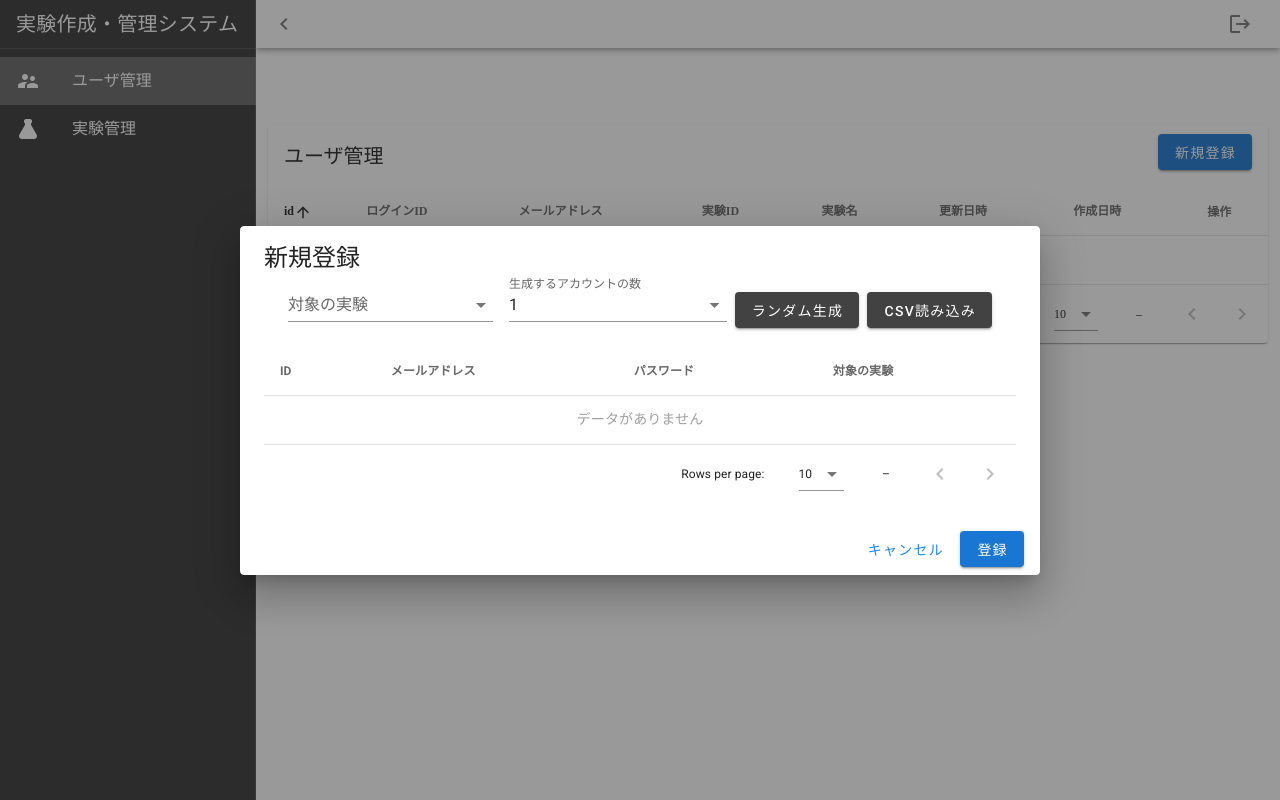
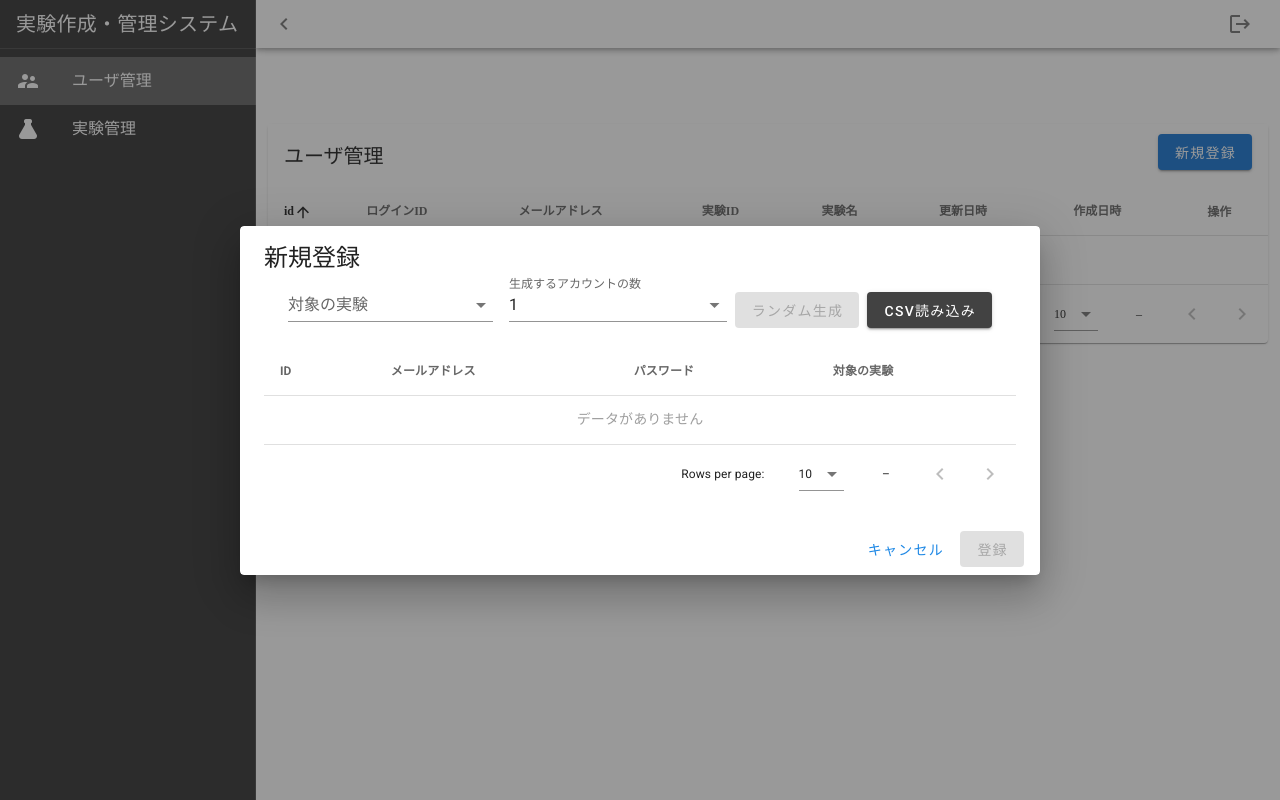
Before and after one commit to inoue0124/experiment-web, a Nuxt app in the folder front/: page /admin/users in a window 1280 px wide. Both pictures are taken after a click on the button "新規登録". Built offline with nearby package versions, Linux system fonts and the light colour scheme; no server answers.

Commit message:
ダイアログのボタン挙動を修正

```diff
--- a/front/components/dialogs/RegisterUserDialog.vue
+++ b/front/components/dialogs/RegisterUserDialog.vue
@@ -29,15 +29,14 @@
               ></v-select>
               <v-btn
                 color="secondary"
-                dark
                 class="mb-3 mr-2"
                 @click="generate()"
+                :disabled="experiment_id===null || num_generate===0"
               >
                 ランダム生成
               </v-btn>
               <v-btn
                 color="secondary"
-                dark
                 class="mb-3 mr-2"
                 @click="generate()"
               >
@@ -56,7 +55,7 @@
       <v-card-actions>
         <v-spacer></v-spacer>
         <v-btn color="blue darken-1" text @click="cancel">キャンセル</v-btn>
-        <v-btn color="primary" dark @click="register">登録</v-btn>
+        <v-btn color="primary" @click="register" :disabled="users.length===0">登録</v-btn>
       </v-card-actions>
 
     </v-card>
@@ -80,7 +79,7 @@ export default {
       users: [],
       num_generate: 1,
       nums: [...Array(31).keys()],
-      experiment_id: 0,
+      experiment_id: null,
       experiments: [],
     }
   },
@@ -94,6 +93,7 @@ export default {
       this.dialog = true
     },
     cancel() {
+      this.users = []
       this.dialog = false
     },
     generate() {
@@ -130,9 +130,10 @@ export default {
     },
 
     downloadCSV () {
-      var csv = '\ufeff' + 'ID,メールアドレス,パスワード,実験ID\n'
+      var csv = '\ufeff' + 'ID,メールアドレス,パスワード,実験ID,実験名\n'
       this.users.forEach(el => {
-        var line = el['uuid'] + ',' + el['email'] + ',' + el['password'] + ',' + el['t_experiment_id'] + '\n'
+        var line = el['uuid'] + ',' + el['email'] + ',' + el['password'] + ','
+        + el['t_experiment_id'] + ',' + this.experiments.find((elm) => elm.id === this.experiment_id).name +'\n'
         csv += line
       })
       let blob = new Blob([csv], { type: 'text/csv' })
--- a/front/pages/admin/experiments/index.vue
+++ b/front/pages/admin/experiments/index.vue
@@ -101,7 +101,7 @@ export default {
 
   computed: {
     deleteMessage() {
-      return `${this.editedItem.uuid} のユーザ情報を削除します。よろしいですか。`
+      return `${this.editedItem.name} を削除します。よろしいですか。`
     }
   },
 
@@ -134,14 +134,14 @@ export default {
 
     confirmEdit () {
       ExperimentApi.updateExperiment(this.experiments[this.editedIndex].id, this.editedItem).then(()=>{
-        Object.assign(this.experiments[this.editedIndex], this.editedItem)
+        this.reloadData()
       })
       this.closeEdit()
     },
 
     confirmDelete () {
       ExperimentApi.deleteExperiment(this.experiments[this.editedIndex].id).then(()=>{
-         this.experiments.splice(this.editedIndex, 1)
+         this.reloadData()
       })
     },
 
```
